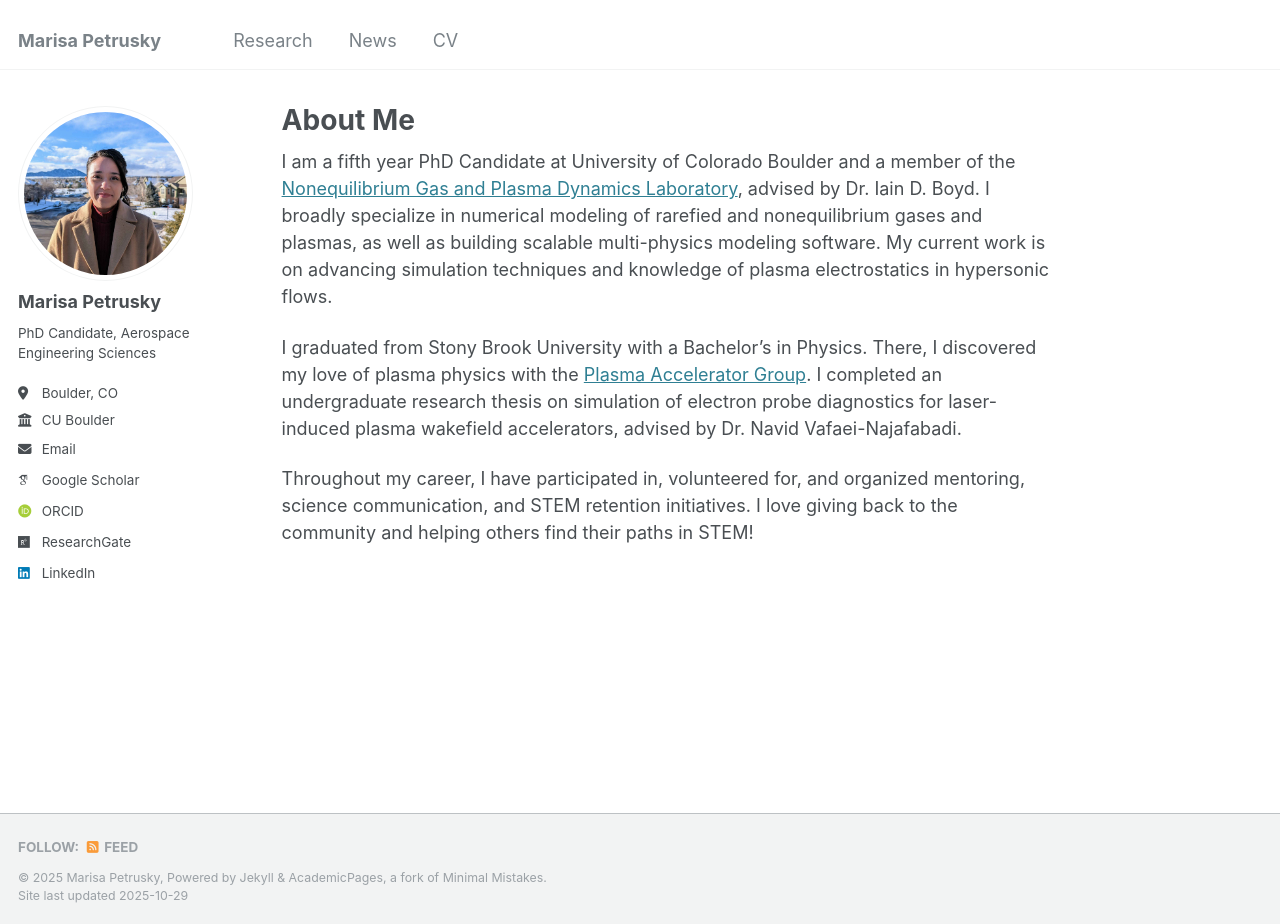
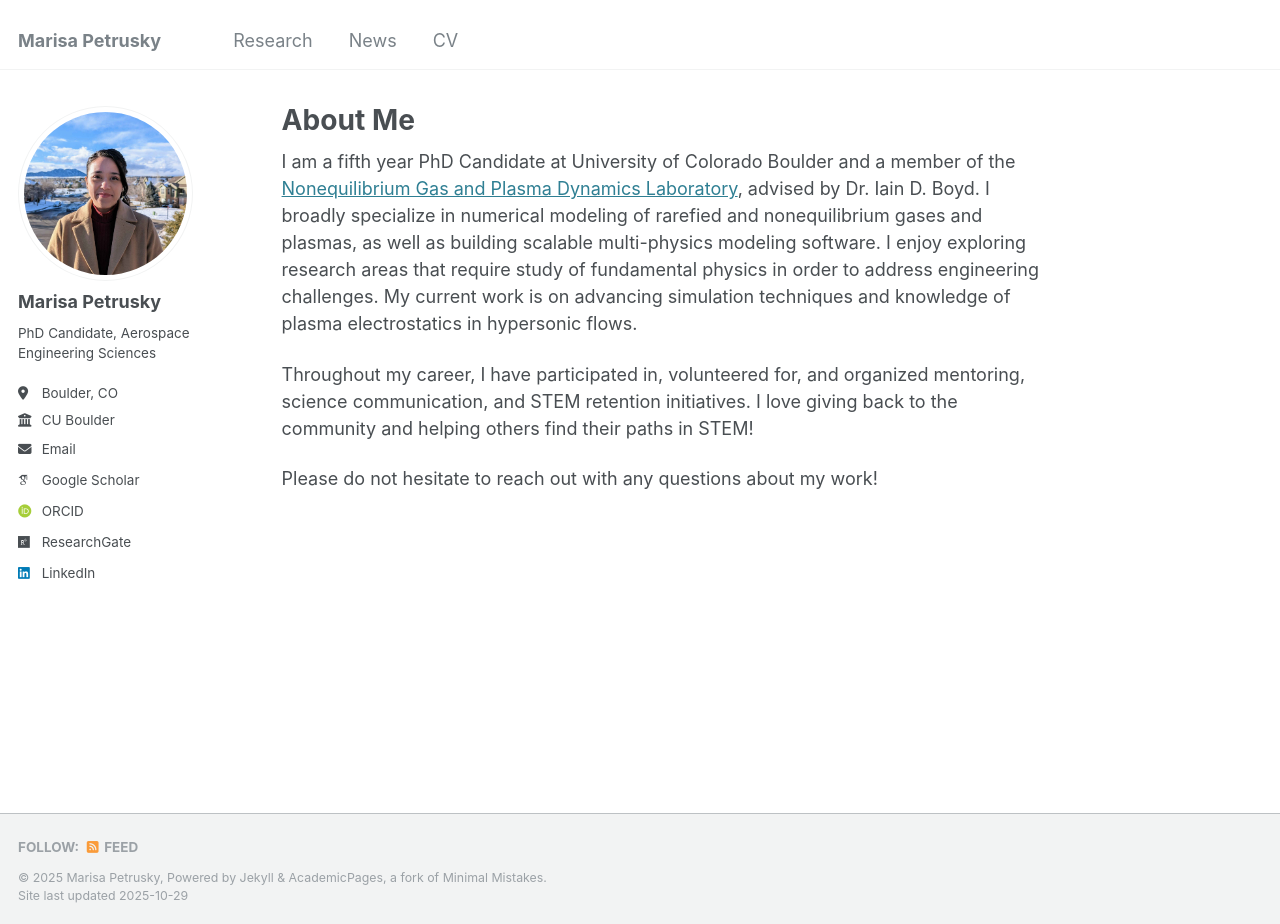
Before and after one commit to marisapetrusky/marisapetrusky.github.io, a Jekyll site: the page built from _pages/about.md, in a window 1280 px wide and 924 px high. Built offline with Jekyll 4.4.1, drawn with Linux system fonts in a browser that asks for light colours; some web fonts are replaced.

```diff
--- a/_pages/about.md
+++ b/_pages/about.md
@@ -7,8 +7,8 @@
   - /about.html
 ---
 
-I am a fifth year PhD Candidate at University of Colorado Boulder and a member of the [Nonequilibrium Gas and Plasma Dynamics Laboratory](https://www.colorado.edu/lab/ngpdl), advised by Dr. Iain D. Boyd. I broadly specialize in numerical modeling of rarefied and nonequilibrium gases and plasmas, as well as building scalable multi-physics modeling software. My current work is on advancing simulation techniques and knowledge of plasma electrostatics in hypersonic flows.
-
-I graduated from Stony Brook University with a Bachelor's in Physics. There, I discovered my love of plasma physics with the [Plasma Accelerator Group](https://you.stonybrook.edu/plasmaaccelerators/). I completed an undergraduate research thesis on simulation of electron probe diagnostics for laser-induced plasma wakefield accelerators, advised by Dr. Navid Vafaei-Najafabadi.
+I am a fifth year PhD Candidate at University of Colorado Boulder and a member of the [Nonequilibrium Gas and Plasma Dynamics Laboratory](https://www.colorado.edu/lab/ngpdl), advised by Dr. Iain D. Boyd. I broadly specialize in numerical modeling of rarefied and nonequilibrium gases and plasmas, as well as building scalable multi-physics modeling software. I enjoy exploring research areas that require study of fundamental physics in order to address engineering challenges. My current work is on advancing simulation techniques and knowledge of plasma electrostatics in hypersonic flows.
 
 Throughout my career, I have participated in, volunteered for, and organized mentoring, science communication, and STEM retention initiatives. I love giving back to the community and helping others find their paths in STEM!
+
+Please do not hesitate to reach out with any questions about my work!
```
